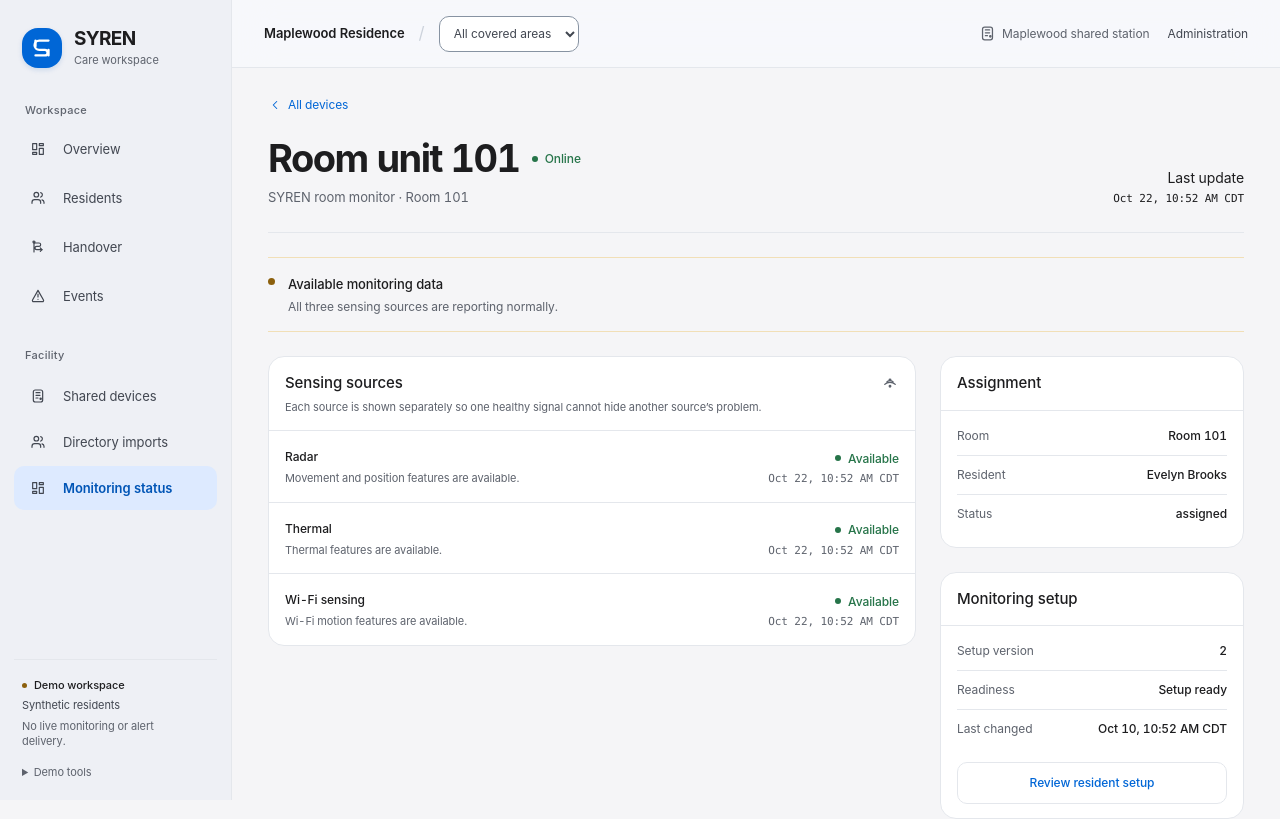
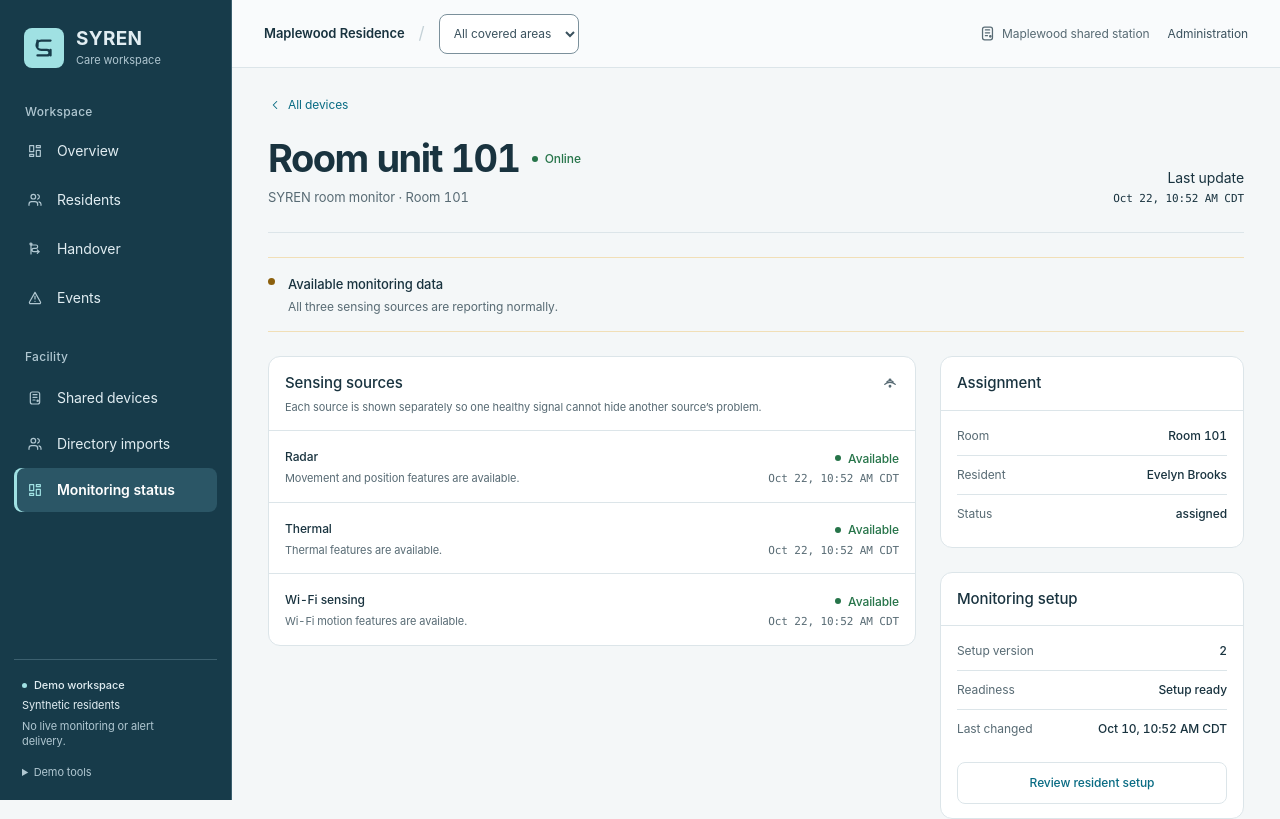
Before and after one commit to aksharkakkad-web/MedicalHardware, a Next.js app in the folder apps/clinic-dashboard/: page /devices/dev_room_101 in a window 1280 px wide. Shown: the top 819 px of the page. Built offline with nearby package versions, Linux system fonts and the light colour scheme.

Commit message:
Refine clinic navigation, color and shared controls (#24)
Co-authored-by: Mahin Waghray <mahin@Mahins-MacBook-Pro-2.local>

```diff
--- a/apps/clinic-dashboard/src/components/app-shell/app-shell.module.css
+++ b/apps/clinic-dashboard/src/components/app-shell/app-shell.module.css
@@ -17,14 +17,16 @@
   overscroll-behavior: contain;
   scrollbar-width: thin;
   padding: 28px 14px 20px;
-  border-right: 1px solid var(--ac-border-subtle);
-  background: var(--ac-chrome);
+  border-right: 1px solid var(--ac-navigation-border);
+  background: var(--ac-navigation-bg);
+  color: var(--ac-navigation-text);
+  scrollbar-color: var(--ac-navigation-border) var(--ac-navigation-bg);
 }
 .brand {
   display: flex;
   align-items: center;
   gap: 12px;
-  padding: 0 8px 34px;
+  padding: 0 10px 36px;
   min-height: 40px;
   width: fit-content;
 }
@@ -34,11 +36,10 @@
   width: 40px;
   height: 40px;
   padding: 7px;
-  border-radius: var(--ac-radius-popover);
+  border-radius: var(--ac-radius-control);
   flex: none;
-  color: var(--ac-text-inverse);
-  background: var(--ac-brand-accent);
-  box-shadow: var(--ac-shadow-action);
+  color: var(--ac-navigation-bg);
+  background: var(--ac-navigation-accent);
 }
 .brandMark svg {
   display: block;
@@ -52,19 +53,19 @@
 .brandName {
   font-size: 19px;
   font-weight: 650;
-  letter-spacing: -0.035em;
+  letter-spacing: 0.015em;
   line-height: 21px;
 }
 .brandSubtitle {
   margin-top: 3px;
   font-size: 11px;
   letter-spacing: 0;
-  color: var(--ac-text-secondary);
+  color: var(--ac-navigation-muted);
 }
 .navigationLabel {
   padding: 0 11px 10px;
-  color: var(--ac-text-secondary);
-  font-size: 11px;
+  color: var(--ac-navigation-muted);
+  font-size: 12px;
   font-weight: 550;
   letter-spacing: 0.025em;
   text-transform: none;
@@ -84,36 +85,38 @@
   gap: 11px;
   padding: 6px 10px;
   border-radius: var(--ac-radius-control);
-  color: var(--ac-text-strong-secondary);
-  font-size: 13px;
+  color: var(--ac-navigation-text);
+  font-size: 14px;
   line-height: 18px;
-  transition: background-color 0.15s,
-    color 0.15s;
+  transition: background-color var(--ac-duration-standard), color var(--ac-duration-standard);
 }
 .navLink:hover {
-  background: var(--ac-surface-quiet);
-  color: var(--ac-text-primary);
+  background: var(--ac-navigation-hover);
+  color: var(--ac-navigation-active-text);
 }
 .activeLink {
-  color: var(--ac-action-hover);
-  background: var(--ac-action-soft-strong);
+  color: var(--ac-navigation-active-text);
+  background: var(--ac-navigation-active-bg);
   font-weight: 600;
+  box-shadow: inset 3px 0 0 var(--ac-navigation-accent);
+}
+.sidebar a:focus-visible,
+.sidebar summary:focus-visible {
+  outline: 2px solid var(--ac-navigation-accent);
+  outline-offset: 3px;
+  box-shadow: none;
 }
 .navIcon {
-  width: 28px;
-  height: 28px;
-  padding: 6px;
+  width: 22px;
+  height: 22px;
+  padding: 3px;
   border-radius: var(--ac-radius-sm);
   background: transparent;
-  color: var(--ac-text-strong-secondary);
+  color: var(--ac-navigation-muted);
   flex: none;
 }
 .activeLink .navIcon {
-  color: var(--ac-action);
-  background: transparent;
-}
-.facilityNavigation .navIcon {
-  color: var(--ac-text-strong-secondary);
+  color: var(--ac-navigation-accent);
   background: transparent;
 }
 .facilityNavigation {
@@ -123,7 +126,7 @@
 }
 .sidebarFooter {
   margin-top: auto;
-  border-top: 1px solid var(--ac-border-subtle);
+  border-top: 1px solid var(--ac-navigation-border);
   padding: 17px 8px 0;
 }
 .environment {
@@ -139,25 +142,25 @@
 .demoDot {
   width: 5px;
   height: 5px;
-  background: var(--ac-watch-text);
+  background: var(--ac-navigation-accent);
   border-radius: 50%;
   flex: none;
 }
 .footerNote {
   font-size: 11px;
-  color: var(--ac-text-strong-secondary);
+  color: var(--ac-navigation-text);
   margin-top: 3px;
 }
 .footerDetail {
   font-size: 11px;
-  color: var(--ac-text-secondary);
+  color: var(--ac-navigation-muted);
   line-height: 15px;
   margin-top: 5px;
   max-width: 145px;
 }
 .developerTools {
   font-size: 11px;
-  color: var(--ac-text-secondary);
+  color: var(--ac-navigation-muted);
   margin-top: 15px;
 }
 .developerTools summary {
@@ -169,7 +172,7 @@
   padding: 6px 0 0 11px;
 }
 .developerTools a:hover {
-  color: var(--ac-action);
+  color: var(--ac-navigation-active-text);
 }
 .tabletDemo {
   display: none;
@@ -189,8 +192,6 @@
   padding: 10px 32px;
   border-bottom: 1px solid var(--ac-border-subtle);
   background: var(--ac-chrome-translucent);
-  backdrop-filter: blur(20px) saturate(140%);
-  -webkit-backdrop-filter: blur(20px) saturate(140%);
 }
 .facilityContext {
   display: flex;
@@ -217,7 +218,7 @@
   background: var(--ac-surface);
   color: var(--ac-text-strong-secondary);
   font-size: 12px;
-  min-height: 36px;
+  min-height: 40px;
   cursor: pointer;
   padding: 0 10px;
 }
@@ -304,6 +305,7 @@
 }
 .accessState .navigationLabel {
   padding-left: 0;
+  color: var(--ac-text-secondary);
 }
 .accessState h1 {
   font-size: 27px;
@@ -383,7 +385,7 @@
     height: auto;
     padding: 6px 12px;
     border-right: 0;
-    border-bottom: 1px solid var(--ac-border-subtle);
+    border-bottom: 1px solid var(--ac-navigation-border);
   }
   .brand,
   .facilityNavigation,
@@ -404,6 +406,9 @@
     padding: 4px 0;
     font-size: 11px;
     line-height: 13px;
+  }
+  .activeLink {
+    box-shadow: inset 0 -2px 0 var(--ac-navigation-accent);
   }
   .navIcon {
     width: 22px;
@@ -474,7 +479,26 @@
 @media (prefers-reduced-transparency: reduce) {
   .topbar {
     background: var(--ac-chrome);
-    backdrop-filter: none;
-    -webkit-backdrop-filter: none;
   }
 }
+@media (forced-colors: active) {
+  .sidebar {
+    background: Canvas;
+    color: CanvasText;
+    border-color: CanvasText;
+  }
+  .sidebar a,
+  .sidebar p,
+  .navigationLabel,
+  .navIcon {
+    color: CanvasText;
+  }
+  .activeLink {
+    outline: 2px solid Highlight;
+    outline-offset: -2px;
+  }
+  .sidebar a:focus-visible,
+  .sidebar summary:focus-visible {
+    outline-color: Highlight;
+  }
+}
--- a/apps/clinic-dashboard/src/components/ui/form-field.module.css
+++ b/apps/clinic-dashboard/src/components/ui/form-field.module.css
@@ -33,7 +33,7 @@
   width: 100%;
   min-width: 0;
   max-width: 100%;
-  min-height: 40px;
+  min-height: 44px;
   padding: var(--ac-space-2) var(--ac-space-3);
   border: 1px solid var(--ac-border-control);
   border-radius: var(--ac-radius-input);
--- a/apps/clinic-dashboard/src/features/workspace-admin/workspace-admin.module.css
+++ b/apps/clinic-dashboard/src/features/workspace-admin/workspace-admin.module.css
@@ -19,7 +19,7 @@
 }
 .pageHeader h1 {
   margin: 0;
-  font-size: 34px;
+  font-size: var(--ac-font-size-page-title);
   font-weight: 650;
   letter-spacing: -0.035em;
   line-height: 1.15;
--- a/apps/clinic-dashboard/src/styles/design-tokens.css
+++ b/apps/clinic-dashboard/src/styles/design-tokens.css
@@ -1,36 +1,44 @@
 :root {
   color-scheme: light;
-  --ac-canvas: #f5f5f7;
-  --ac-cool-canvas: #eef1f6;
+  --ac-canvas: #f4f7f8;
+  --ac-cool-canvas: #edf3f5;
   --ac-surface: #ffffff;
   --ac-surface-raised: #ffffff;
-  --ac-surface-quiet: #f1f3f6;
-  --ac-surface-hover: #f5f8fd;
-  --ac-text-primary: #1d1d1f;
-  --ac-text-secondary: #5e636d;
-  --ac-text-strong-secondary: #424751;
+  --ac-surface-quiet: #eef4f5;
+  --ac-surface-hover: #f0f7f8;
+  --ac-text-primary: #19333f;
+  --ac-text-secondary: #586b74;
+  --ac-text-strong-secondary: #3b525e;
   --ac-text-disabled: #858b95;
   --ac-text-inverse: #ffffff;
-  --ac-border-subtle: #e4e7ec;
-  --ac-border-strong: #cdd3dc;
-  --ac-border-interactive: #8793a2;
-  --ac-border-control: #8793a2;
-  --ac-action: #0066d6;
-  --ac-action-hover: #0055b6;
-  --ac-action-pressed: #004697;
-  --ac-action-soft: #edf4ff;
-  --ac-action-soft-strong: #ddeaff;
-  --ac-action-border: #c5dafa;
-  --ac-focus: #0066d6;
-  --ac-info-accent: #087a99;
-  --ac-brand-accent: #0066d6;
+  --ac-border-subtle: #dce5e9;
+  --ac-border-strong: #c4d1d7;
+  --ac-border-interactive: #7b909b;
+  --ac-border-control: #7b909b;
+  --ac-action: #086b83;
+  --ac-action-hover: #07556b;
+  --ac-action-pressed: #064354;
+  --ac-action-soft: #eaf5f7;
+  --ac-action-soft-strong: #d8edf1;
+  --ac-action-border: #bbdce3;
+  --ac-focus: #086b83;
+  --ac-info-accent: #086b83;
+  --ac-brand-accent: #086b83;
   --ac-positive-accent: #267449;
   --ac-brand-mark: var(--ac-brand-accent);
-  --ac-surface-tint: #edf4fb;
-  --ac-chrome: #eef0f5;
-  --ac-chrome-translucent: rgb(247 249 252 / 88%);
+  --ac-surface-tint: #edf6f7;
+  --ac-chrome: #f9fbfc;
+  --ac-chrome-translucent: rgb(249 251 252 / 96%);
+  --ac-navigation-bg: #173b4a;
+  --ac-navigation-text: #e1edf2;
+  --ac-navigation-muted: #b0c7d1;
+  --ac-navigation-hover: #214958;
+  --ac-navigation-active-bg: #2b5666;
+  --ac-navigation-active-text: #ffffff;
+  --ac-navigation-border: #3c606f;
+  --ac-navigation-accent: #a0e1e3;
   --ac-shadow-soft: none;
-  --ac-shadow-action: 0 2px 5px rgb(0 85 182 / 15%);
+  --ac-shadow-action: 0 1px 2px rgb(8 65 82 / 12%);
 
   --ac-positive-bg: #edf7f0;
   --ac-positive-border: #cde7d5;
@@ -59,7 +67,7 @@
   --ac-font-sans: -apple-system, BlinkMacSystemFont, "SF Pro Text", "Segoe UI", Helvetica, Arial, sans-serif;
   --ac-font-mono: ui-monospace, "SFMono-Regular", Menlo, Consolas, monospace;
   --ac-font-size-display: 36px;
-  --ac-font-size-page-title: 34px;
+  --ac-font-size-page-title: 32px;
   --ac-font-size-major-heading: 24px;
   --ac-font-size-section-heading: 18px;
   --ac-font-size-record-title: 15px;
@@ -90,9 +98,9 @@
 
   --ac-radius-xs: 4px;
   --ac-radius-sm: 8px;
-  --ac-radius-input: 10px;
-  --ac-radius-control: 10px;
-  --ac-radius-card: 16px;
+  --ac-radius-input: 8px;
+  --ac-radius-control: 8px;
+  --ac-radius-card: 12px;
   --ac-radius-popover: 16px;
   --ac-radius-dialog: 22px;
   --ac-radius-pill: 9999px;
@@ -101,8 +109,8 @@
   --ac-shadow-dialog: 0 24px 80px rgb(25 39 66 / 18%);
   --ac-overlay: rgb(0 0 0 / 42%);
   --ac-duration-instant: 80ms;
-  --ac-duration-fast: 140ms;
-  --ac-duration-standard: 180ms;
+  --ac-duration-fast: 160ms;
+  --ac-duration-standard: 200ms;
   --ac-duration-emphasis: 200ms;
   --ac-ease-standard: cubic-bezier(.2, 0, 0, 1);
   --ac-ease-exit: cubic-bezier(.4, 0, 1, 1);
@@ -139,7 +147,7 @@
   --radius-card: var(--ac-radius-card);
   --radius-pill: var(--ac-radius-pill);
   --shadow-card: var(--ac-shadow-card);
-  --focus-ring: 0 0 0 3px rgb(0 102 214 / 16%);
+  --focus-ring: 0 0 0 3px rgb(8 107 131 / 18%);
   --background: var(--ac-canvas);
   --foreground: var(--ac-text-primary);
   --text-primary: var(--ac-text-primary);
```
Also changed, not shown: apps/clinic-dashboard/public/downloads/syren-design-system.md (+24 -19 lines), apps/clinic-dashboard/src/app/design-system/page.module.css (+16 -14 lines), apps/clinic-dashboard/src/app/design-system/page.tsx (+20 -20 lines), apps/clinic-dashboard/src/components/ui/button.module.css (+4 -4 lines), apps/clinic-dashboard/src/features/workspace/care-overview.tsx (+6 -3 lines), apps/clinic-dashboard/src/features/workspace/care-workspace.module.css (+38 -24 lines), 4 other files (tests, documents, lock files or other folders).
